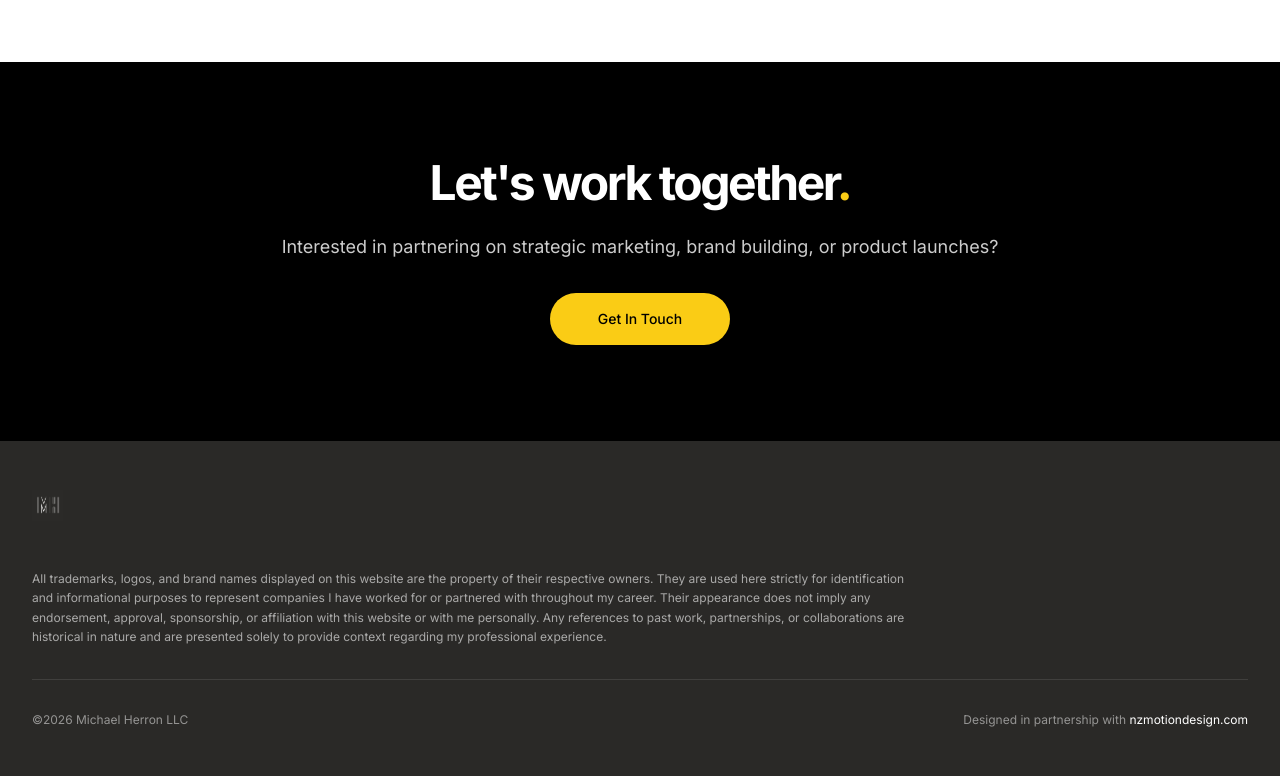
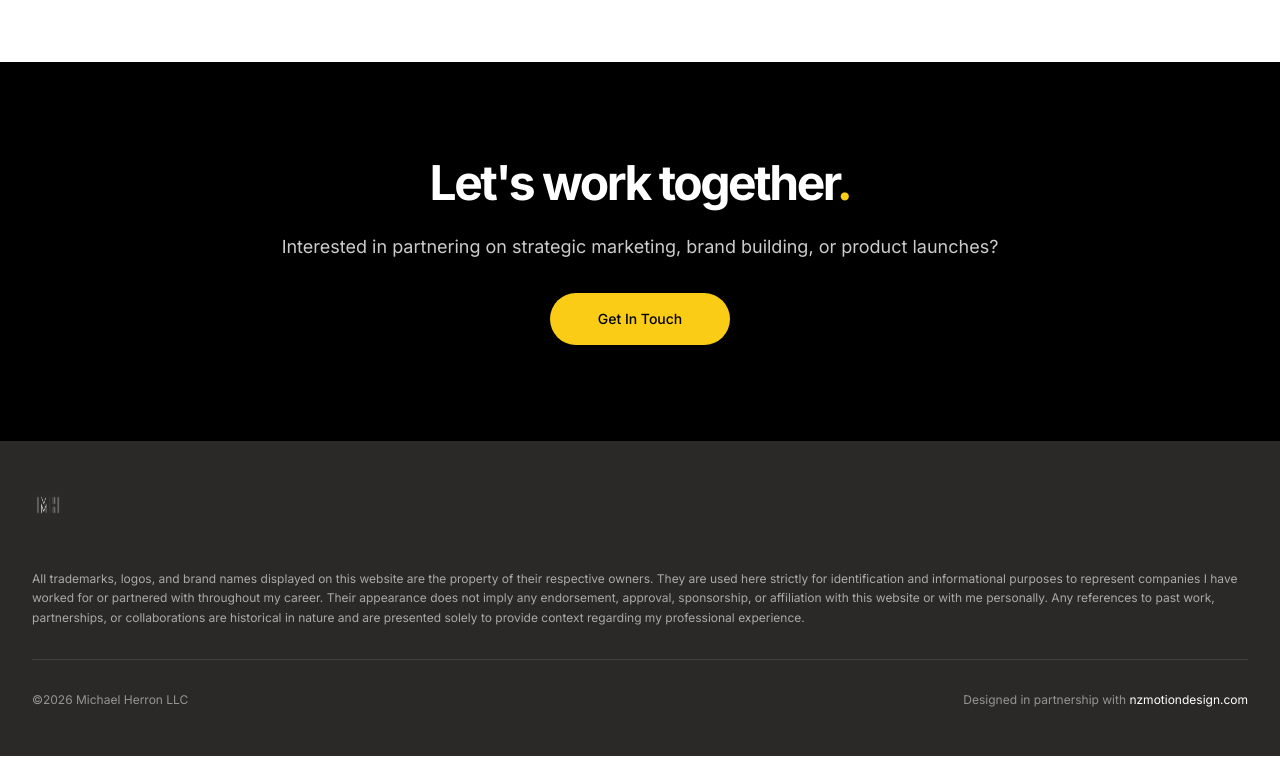
Before and after one commit to mrh1976/mherron, a Next.js app: page /work/miami-heat in a window 1280 px wide. Shown: the part 5634-6410 px from the top of the page. Built offline with nearby package versions, Linux system fonts and the light colour scheme.

Commit message:
Update page.tsx

```diff
--- a/app/work/miami-heat/page.tsx
+++ b/app/work/miami-heat/page.tsx
@@ -192,16 +192,20 @@ export default function MiamiHeatPage() {
           </div>
         </section>
 
-        <footer className="py-12 px-8 bg-[#2a2927]">
-  <div className="max-w-7xl mx-auto">
-    <div className="flex justify-between items-start mb-12">
+        <footer className="py-12 bg-[#2a2927]">
+  <div className="max-w-7xl mx-auto px-8">
+    <div className="mb-12">
       <Image src="/MH-logo.png" alt="MH" width={32} height={32} />
     </div>
+  </div>
 
-    <p className="text-xs text-white/60 leading-relaxed mb-8 max-w-4xl">
+  <div className="px-8 mb-8">
+    <p className="text-xs text-white/60 leading-relaxed">
       All trademarks, logos, and brand names displayed on this website are the property of their respective owners. They are used here strictly for identification and informational purposes to represent companies I have worked for or partnered with throughout my career. Their appearance does not imply any endorsement, approval, sponsorship, or affiliation with this website or with me personally. Any references to past work, partnerships, or collaborations are historical in nature and are presented solely to provide context regarding my professional experience.
     </p>
+  </div>
 
+  <div className="max-w-7xl mx-auto px-8">
     <div className="flex flex-col sm:flex-row justify-between items-start sm:items-center gap-4 pt-8 border-t border-white/10">
       <p className="text-xs text-white/50">
         ©{new Date().getFullYear()} Michael Herron LLC
```
